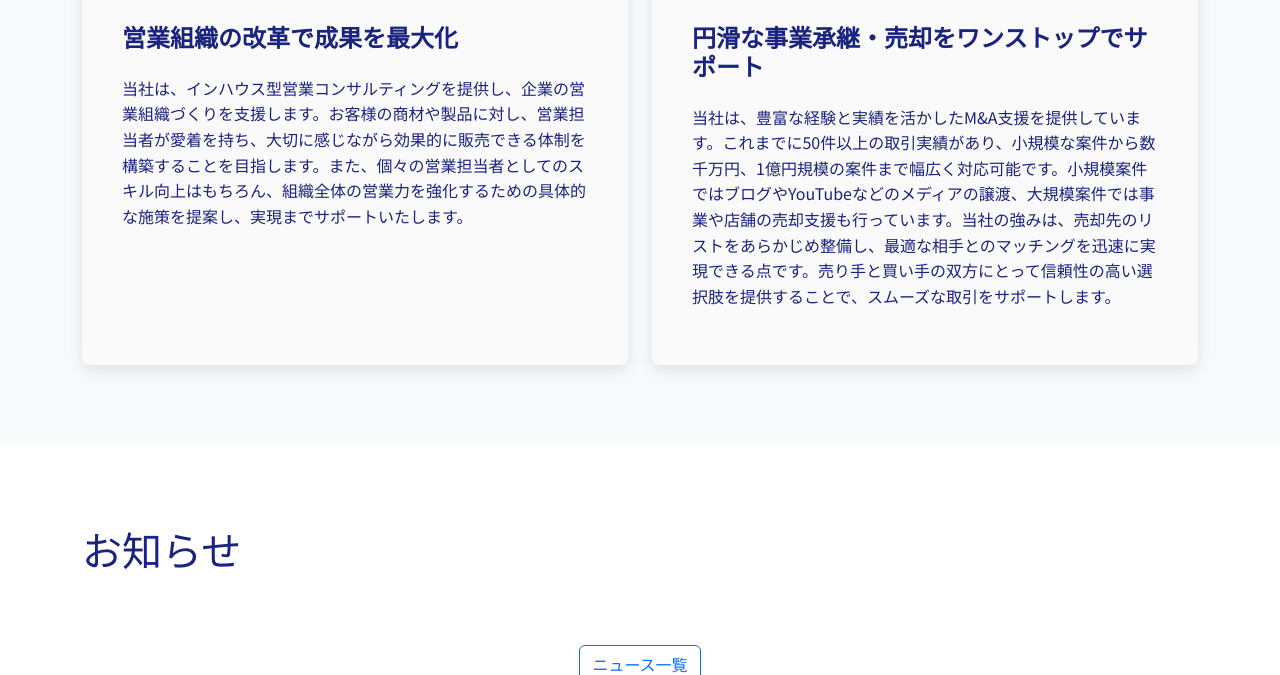
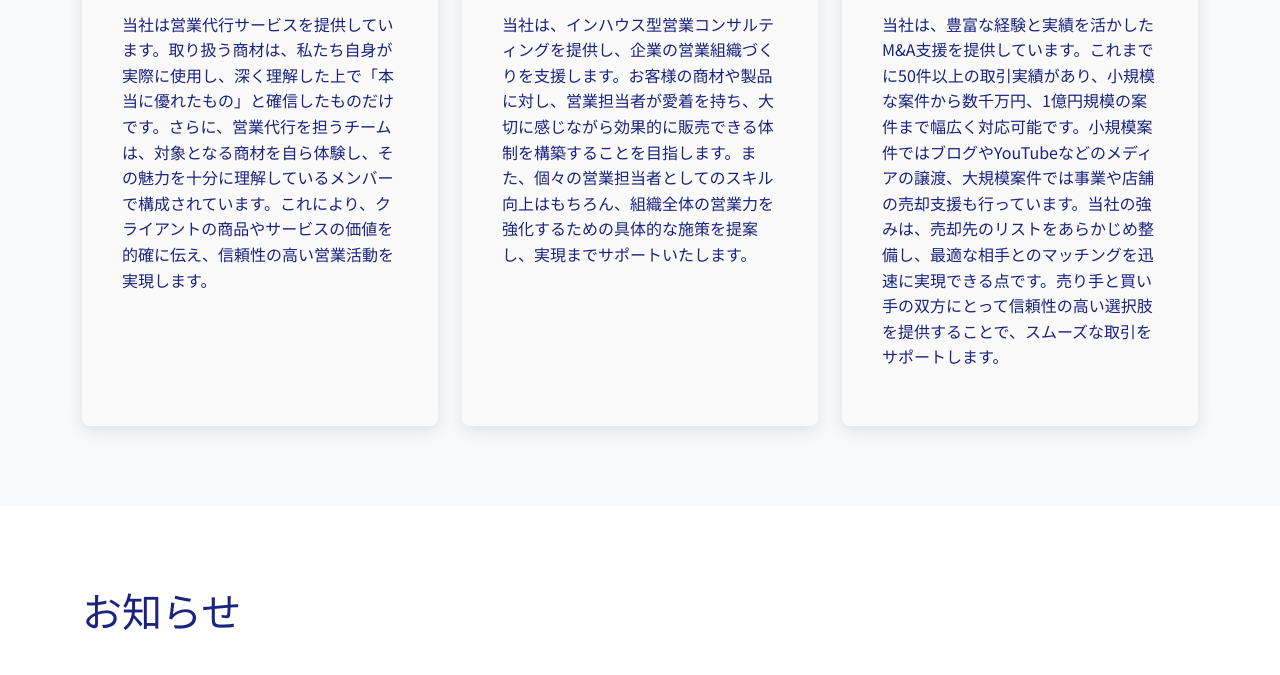
Before and after one commit to Rio2Ryo/Python, a Flask app: page / in a window 1280 px wide. Shown: the part 1713-2388 px from the top of the page. Run offline with Flask 3, Linux system fonts and the light colour scheme; data that the repository does not hold is empty.

Commit message:
Agent query: 以下の点について確認をお願いします： 1. 事業内容セクションに3つのサービスが正しく表示されているか 2. 各サービスの写真、タイトル、説明文が適切に配置されているか 3. レイアウトが崩れていないか

```diff
--- a/templates/index.html
+++ b/templates/index.html
@@ -32,10 +32,21 @@
     <div class="container">
         <h2 class="section-title text-center">事業内容</h2>
         <div class="row">
-            <div class="col-md-6">
+            <div class="col-md-4">
                 <div class="service-card">
                     <div class="service-image">
-                        <img src="https://images.unsplash.com/photo-1600880292203-757bb62b4baf" class="img-fluid rounded mb-4" alt="ミーティング">
+                        <img src="https://images.unsplash.com/photo-1600880292203-757bb62b4baf" class="img-fluid rounded mb-4" alt="ビジネス商談">
+                    </div>
+                    <h3 class="service-title">実践的な知見に基づく営業代行サービス</h3>
+                    <p class="service-description">
+                        当社は営業代行サービスを提供しています。取り扱う商材は、私たち自身が実際に使用し、深く理解した上で「本当に優れたもの」と確信したものだけです。さらに、営業代行を担うチームは、対象となる商材を自ら体験し、その魅力を十分に理解しているメンバーで構成されています。これにより、クライアントの商品やサービスの価値を的確に伝え、信頼性の高い営業活動を実現します。
+                    </p>
+                </div>
+            </div>
+            <div class="col-md-4">
+                <div class="service-card">
+                    <div class="service-image">
+                        <img src="https://images.unsplash.com/photo-1517245386807-bb43f82c33c4" class="img-fluid rounded mb-4" alt="チームミーティング">
                     </div>
                     <h3 class="service-title">営業組織の改革で成果を最大化</h3>
                     <p class="service-description">
@@ -43,7 +54,7 @@
                     </p>
                 </div>
             </div>
-            <div class="col-md-6">
+            <div class="col-md-4">
                 <div class="service-card">
                     <div class="service-image">
                         <img src="https://images.unsplash.com/photo-1560472354-b33ff0c44a43" class="img-fluid rounded mb-4" alt="ビジネスハンドシェイク">
```
